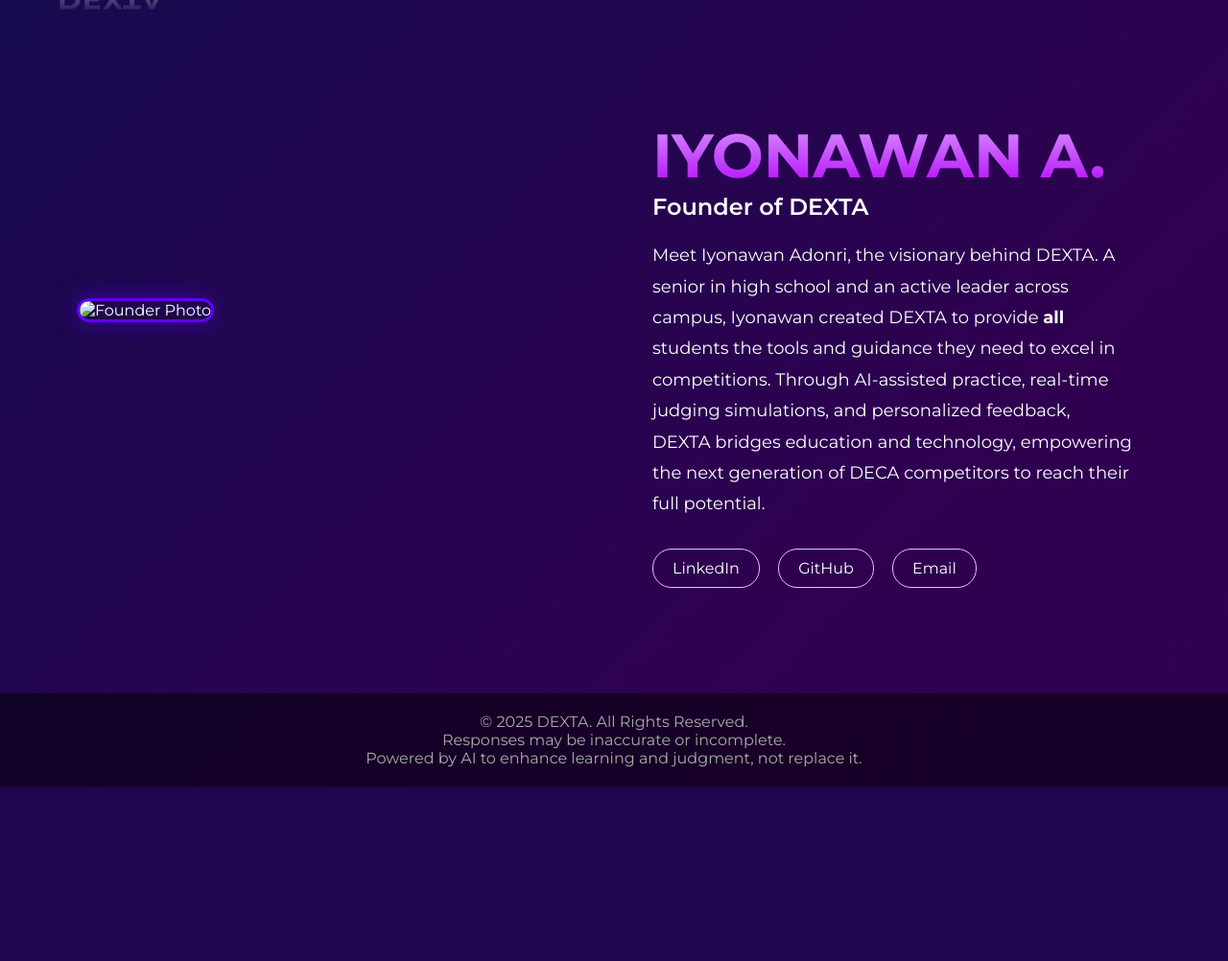
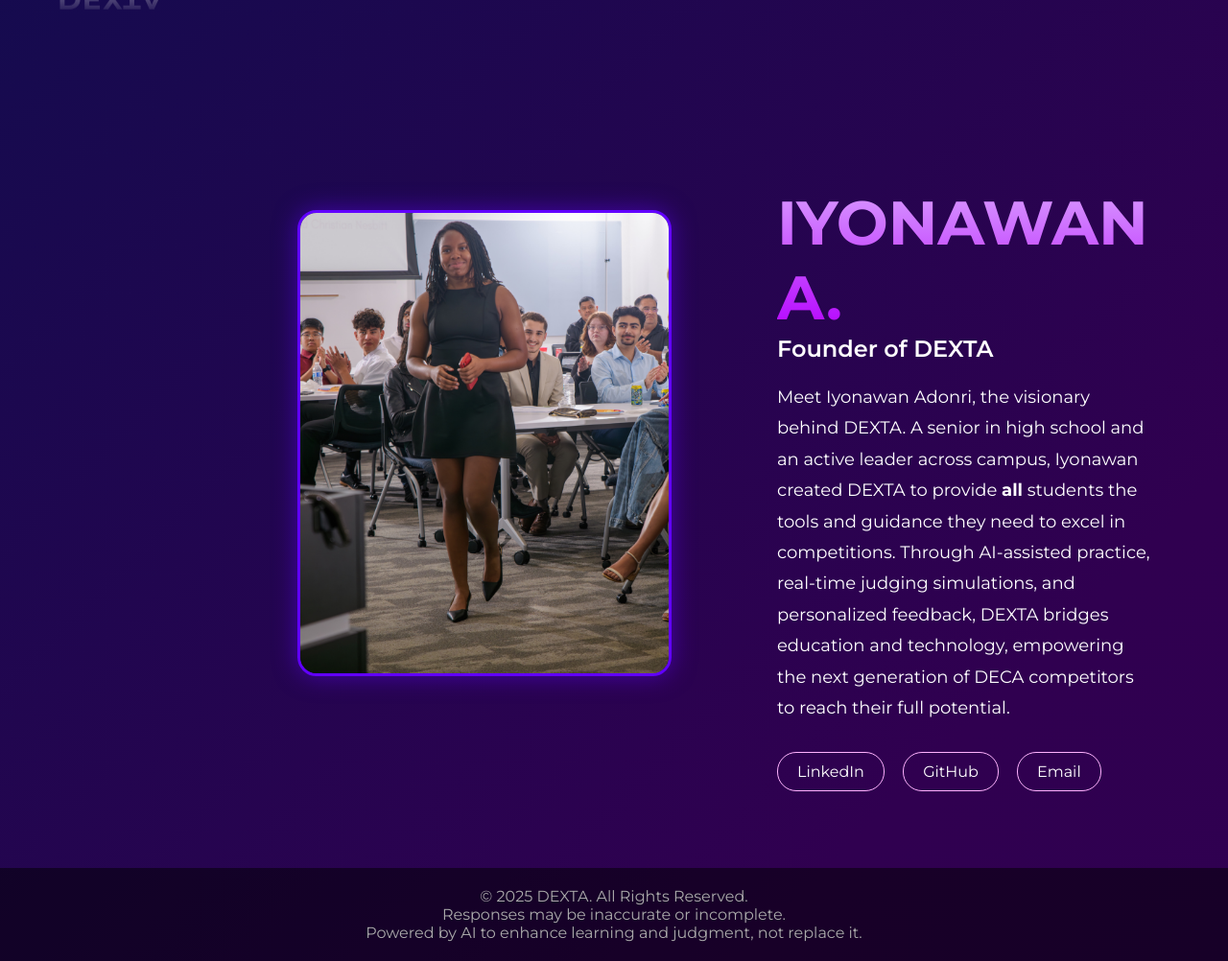
Before and after one commit to FairyDust001/Dexta, a Django app: page /founder/ in a window 1280 px wide. Shown: the part 77-1079 px from the top of the page at 96% size. Before the commit the page ends 897 px from the top, so only its background shows below. Run offline with Django 5.2, Linux system fonts and the light colour scheme.

Commit message:
changes made on nov 11 2025

```diff
--- a/core/static/core/founder.css
+++ b/core/static/core/founder.css
@@ -114,14 +114,17 @@ a {
 
 .founder-left, .founder-right {
     flex: 1;
+    margin-left: 130px;
+    margin-top: 100px;
 }
 
 .founder-photo {
     width: 100%;
-    max-width: 400px;
+    max-width: 500px;
     border-radius: 20px;
     border: 3px solid #6100ff;
     box-shadow: 0 0 25px rgba(97,0,255,0.5);
+    margin-left: 100px;
 }
 
 .founder-name {
--- a/core/static/core/grader.css
+++ b/core/static/core/grader.css
@@ -361,7 +361,7 @@ main {
 .footer {
   text-align: center;
   padding: 20px;
-  background: rgba(0, 0, 0, 0.5);
+  background: rgba(0, 0, 0, 0.021);
   color: #aaa;
   position: relative;
 }
--- a/core/templates/core/founder.html
+++ b/core/templates/core/founder.html
@@ -38,7 +38,7 @@
     <!-- Founder Section -->
     <section class="founder-section">
         <div class="founder-left">
-            <img src="" alt="Founder Photo" class="founder-photo">
+            <img src="{% static 'core/iyona.png' %}" alt="Founder Photo" class="founder-photo">
         </div>
         <div class="founder-right">
             <h1 class="founder-name">IYONAWAN A.</h1>
```
Also changed, not shown: core/static/core/iyona.png (added), core/templates/core/home.html (indentation only).
